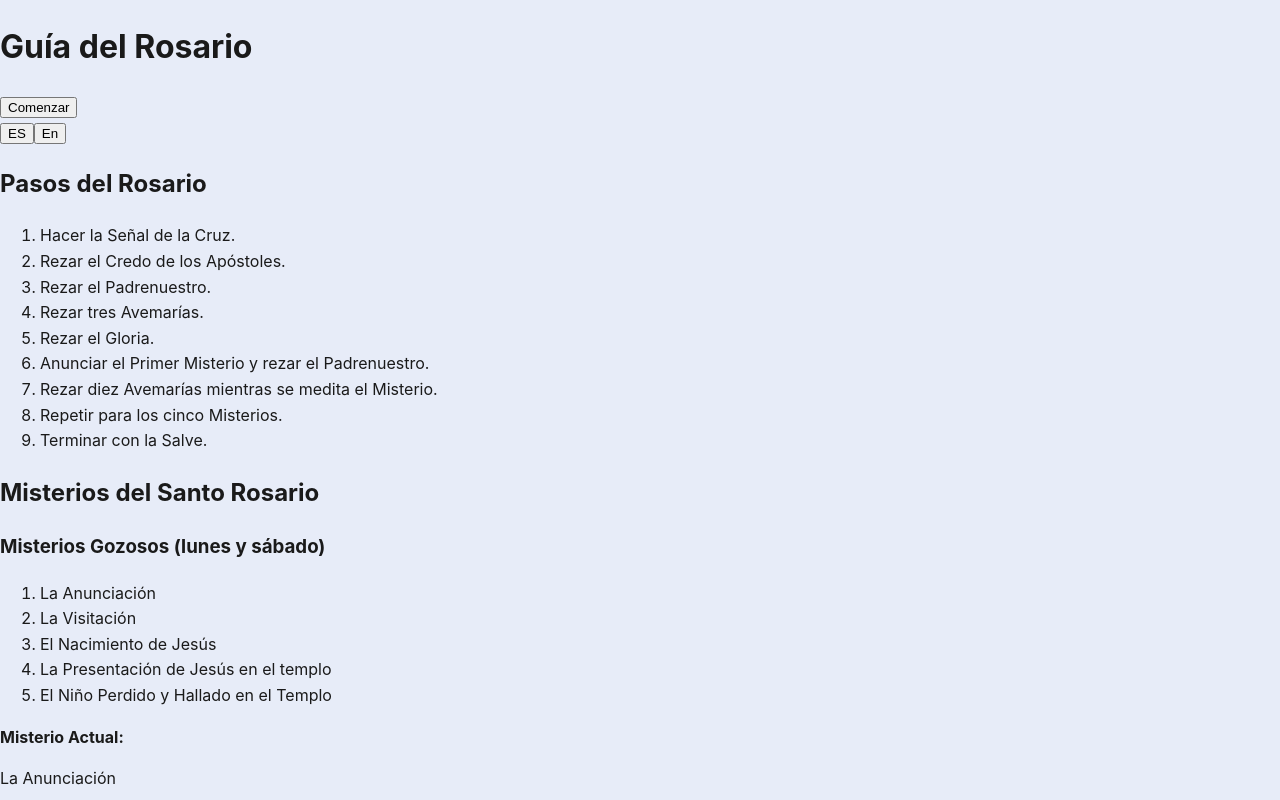
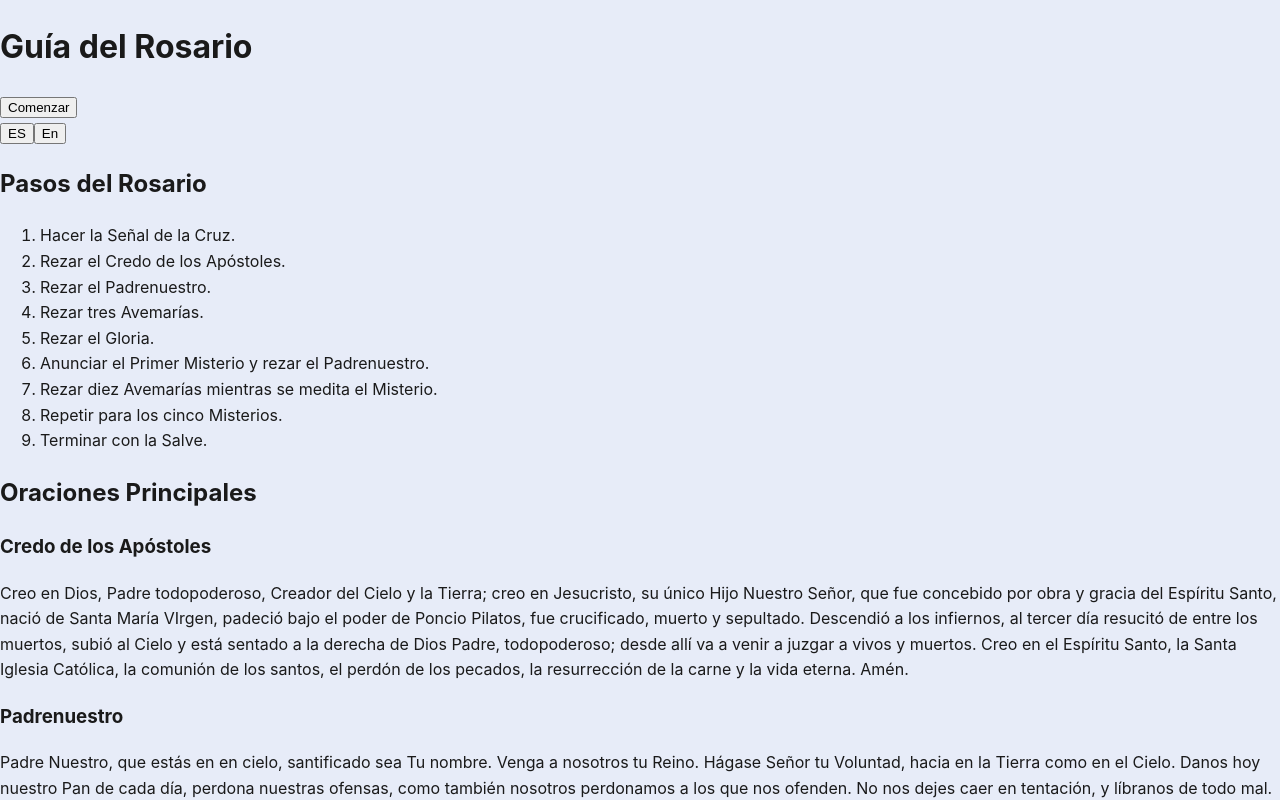
Before and after one commit to LuisDev912/Rosary-guide, a React (Vite) app: page / in a window 1280 px wide. Both pictures are taken after a click on the button "Comenzar". Shown: the top 800 px of the page. Built offline with nearby package versions, Linux system fonts and the light colour scheme.

Commit message:
feat(structure): add PrayersList to RosaryPage and fix problems with i18n file

```diff
--- a/src/components/PrayersList.jsx
+++ b/src/components/PrayersList.jsx
@@ -18,11 +18,11 @@ import Prayer from "./Prayer";
 
 function PrayerList() {
     const { t } = useTranslation();
-    const prayers = t("rosary.prayers", { returnObjects: true });
+    const prayers = t("prayers", { returnObjects: true });
 
     return (
         <div>
-            <h2>{t("rosary.prayers.title")}</h2>
+            <h2>{t("prayers.title")}</h2>
             {Object.entries(prayers).map(([key, prayer]) => (
                 <Prayer
                     key={key}
--- a/src/pages/RosaryPage.jsx
+++ b/src/pages/RosaryPage.jsx
@@ -1,6 +1,7 @@
 import Steps from "../components/Steps";
 import MysteryGroup from "../components/MysteryGroup";
 import RosaryRunner from "../components/RosaryRunner";
+import PrayersList from "../components/PrayersList";
 import { useTranslation } from "react-i18next";
 import { useMemo } from "react";
 
@@ -59,6 +60,11 @@ function RosaryPage() {
                     <Steps/>
                 </section>
 
+                <aside className="prayers-guide">
+                    <PrayersList />
+                    {/* Future feature: Add a toggle to show/hide this prayers list. Besides, it hasn't got styles yet */}
+                </aside>
+
                 {/* show the Mysteries of the current day */}
                 <section className="Mysteries-of-the-day">
                     <h2>{t("mysteries.title")}</h2>
```
